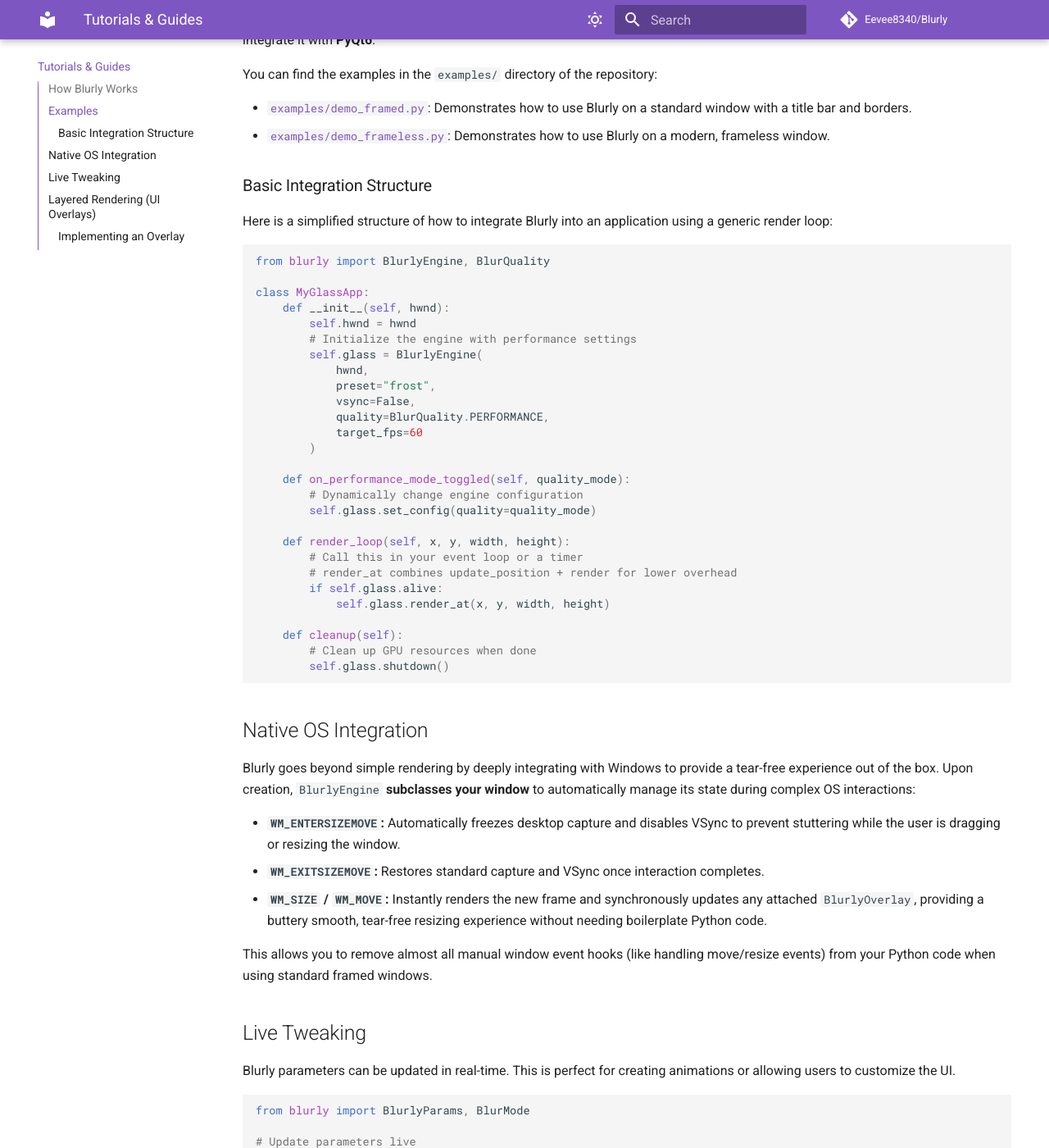
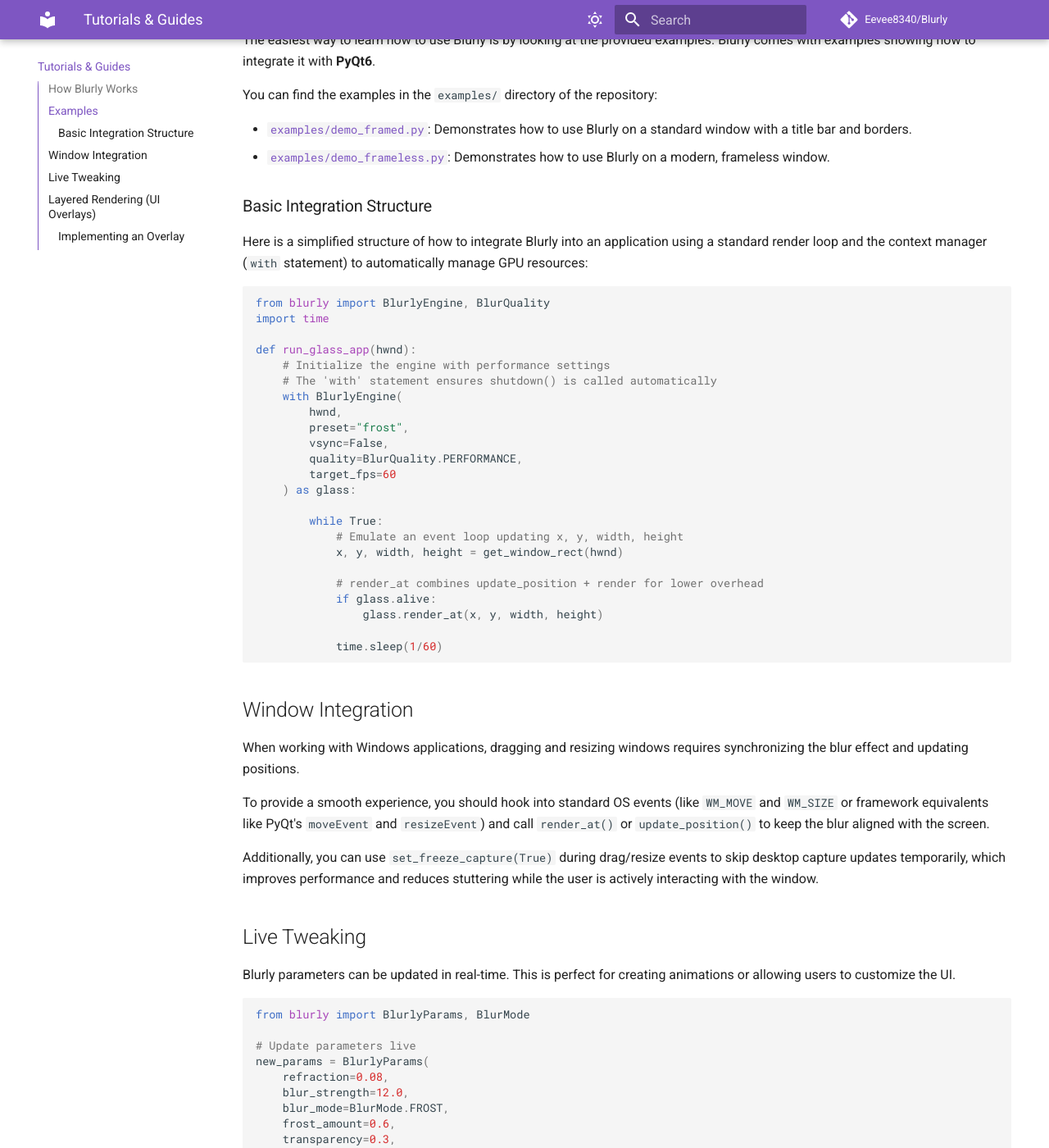
Before and after one commit to Eevee8340/Blurly, an MkDocs documentation site: the page built from docs/tutorials.md, in a window 1280 px wide and 1400 px high, scrolled down 543 px. Shown: the whole window at 82% size. Built offline with MkDocs 1.6.1 and Material for MkDocs 9.7.7, drawn with Linux system fonts in a browser that asks for light colours; comment, search, counter and statistics services are not loaded; some of the changed text lies outside the part shown.

Commit message:
docs: update API and tutorials to match current implementation

````diff
--- a/docs/tutorials.md
+++ b/docs/tutorials.md
@@ -9,7 +9,7 @@ Blurly works by creating an independent Direct3D 11 device and swap chain for yo
 This means you need to:
 1. Provide Blurly with your window handle (HWND).
 2. Tell Blurly where your window is located on the screen so it captures the correct background.
-3. Call `render()` repeatedly in your application's render loop or via a timer.
+3. Call `render()` or `render_at()` repeatedly in your application's render loop or via a timer.
 
 ## Examples
 
@@ -22,47 +22,41 @@ You can find the examples in the `examples/` directory of the repository:
 
 ### Basic Integration Structure
 
-Here is a simplified structure of how to integrate Blurly into an application using a generic render loop:
+Here is a simplified structure of how to integrate Blurly into an application using a standard render loop and the context manager (`with` statement) to automatically manage GPU resources:
 
 ```python
 from blurly import BlurlyEngine, BlurQuality
+import time
 
-class MyGlassApp:
-    def __init__(self, hwnd):
-        self.hwnd = hwnd
-        # Initialize the engine with performance settings
-        self.glass = BlurlyEngine(
-            hwnd,
-            preset="frost",
-            vsync=False,
-            quality=BlurQuality.PERFORMANCE,
-            target_fps=60
-        )
+def run_glass_app(hwnd):
+    # Initialize the engine with performance settings
+    # The 'with' statement ensures shutdown() is called automatically
+    with BlurlyEngine(
+        hwnd,
+        preset="frost",
+        vsync=False,
+        quality=BlurQuality.PERFORMANCE,
+        target_fps=60
+    ) as glass:
 
-    def on_performance_mode_toggled(self, quality_mode):
-        # Dynamically change engine configuration
-        self.glass.set_config(quality=quality_mode)
+        while True:
+            # Emulate an event loop updating x, y, width, height
+            x, y, width, height = get_window_rect(hwnd)
 
-    def render_loop(self, x, y, width, height):
-        # Call this in your event loop or a timer
-        # render_at combines update_position + render for lower overhead
-        if self.glass.alive:
-            self.glass.render_at(x, y, width, height)
+            # render_at combines update_position + render for lower overhead
+            if glass.alive:
+                glass.render_at(x, y, width, height)
 
-    def cleanup(self):
-        # Clean up GPU resources when done
-        self.glass.shutdown()
+            time.sleep(1/60)
 ```
 
-## Native OS Integration
+## Window Integration
 
-Blurly goes beyond simple rendering by deeply integrating with Windows to provide a tear-free experience out of the box. Upon creation, `BlurlyEngine` **subclasses your window** to automatically manage its state during complex OS interactions:
+When working with Windows applications, dragging and resizing windows requires synchronizing the blur effect and updating positions.
 
-- **`WM_ENTERSIZEMOVE`:** Automatically freezes desktop capture and disables VSync to prevent stuttering while the user is dragging or resizing the window.
-- **`WM_EXITSIZEMOVE`:** Restores standard capture and VSync once interaction completes.
-- **`WM_SIZE` / `WM_MOVE`:** Instantly renders the new frame and synchronously updates any attached `BlurlyOverlay`, providing a buttery smooth, tear-free resizing experience without needing boilerplate Python code.
+To provide a smooth experience, you should hook into standard OS events (like `WM_MOVE` and `WM_SIZE` or framework equivalents like PyQt's `moveEvent` and `resizeEvent`) and call `render_at()` or `update_position()` to keep the blur aligned with the screen.
 
-This allows you to remove almost all manual window event hooks (like handling move/resize events) from your Python code when using standard framed windows.
+Additionally, you can use `set_freeze_capture(True)` during drag/resize events to skip desktop capture updates temporarily, which improves performance and reduces stuttering while the user is actively interacting with the window.
 
 ## Live Tweaking
 
@@ -88,32 +82,28 @@ engine.set_params(new_params)
 
 By default, Direct3D's `SwapChain::Present()` will overwrite any standard UI elements painted on the same window. To solve this, Blurly provides a toolkit-agnostic **layered rendering architecture**. This allows you to paint your custom UI on a separate overlay window while maintaining the blurred background in a host window.
 
-`BlurlyOverlay` manages the Z-order automatically (making the blur window the owner) and now **natively synchronizes** the overlay window's position with the blur host during OS-level interactions (like dragging and resizing) using Win32 subclassing.
+`BlurlyOverlay` helps manage this relationship. It provides a `sync()` method to align the overlay with the host window.
 
 ### Implementing an Overlay
 
 1. Create a **host window** to render the blur.
 2. Create a **transparent overlay window** to hold your UI.
 3. Pass their HWNDs to `BlurlyEngine` and `BlurlyOverlay`.
-4. Call `sync()` in your loop to keep the overlay aligned during standard programmatic movements.
+4. Hook into window move/resize events and call `sync()` to keep the overlay aligned.
 
 ```python
 from blurly import BlurlyEngine, BlurlyOverlay
 
-class LayeredGlassApp:
-    def __init__(self, blur_hwnd, overlay_hwnd):
-        # Initialize the engine
-        self.engine = BlurlyEngine(blur_hwnd, preset="frost")
+def run_layered_app(blur_hwnd, overlay_hwnd):
+    # Initialize the engine
+    with BlurlyEngine(blur_hwnd, preset="frost") as engine:
+        glue = BlurlyOverlay(engine, blur_hwnd, overlay_hwnd)
 
-        # Link the windows. The native engine automatically intercepts OS size/move
-        # events to instantly sync the overlay without Python overhead!
-        self.glue = BlurlyOverlay(self.engine, blur_hwnd, overlay_hwnd)
+        while True:
+            # 1. Sync overlay window position, get physical rect
+            x, y, width, height = glue.sync()
 
-    def render_loop(self):
-        # 1. Sync overlay window position, get physical rect
-        x, y, width, height = self.glue.sync()
-
-        # 2. Render the background blur
-        if self.engine.alive:
-            self.engine.render_at(x, y, width, height)
+            # 2. Render the background blur
+            if engine.alive:
+                engine.render_at(x, y, width, height)
 ```
````
Also changed, not shown: docs/api.md (+39 -2 lines), docs/index.md (+2 -2 lines), docs/presets.md (+24 -1 lines).
